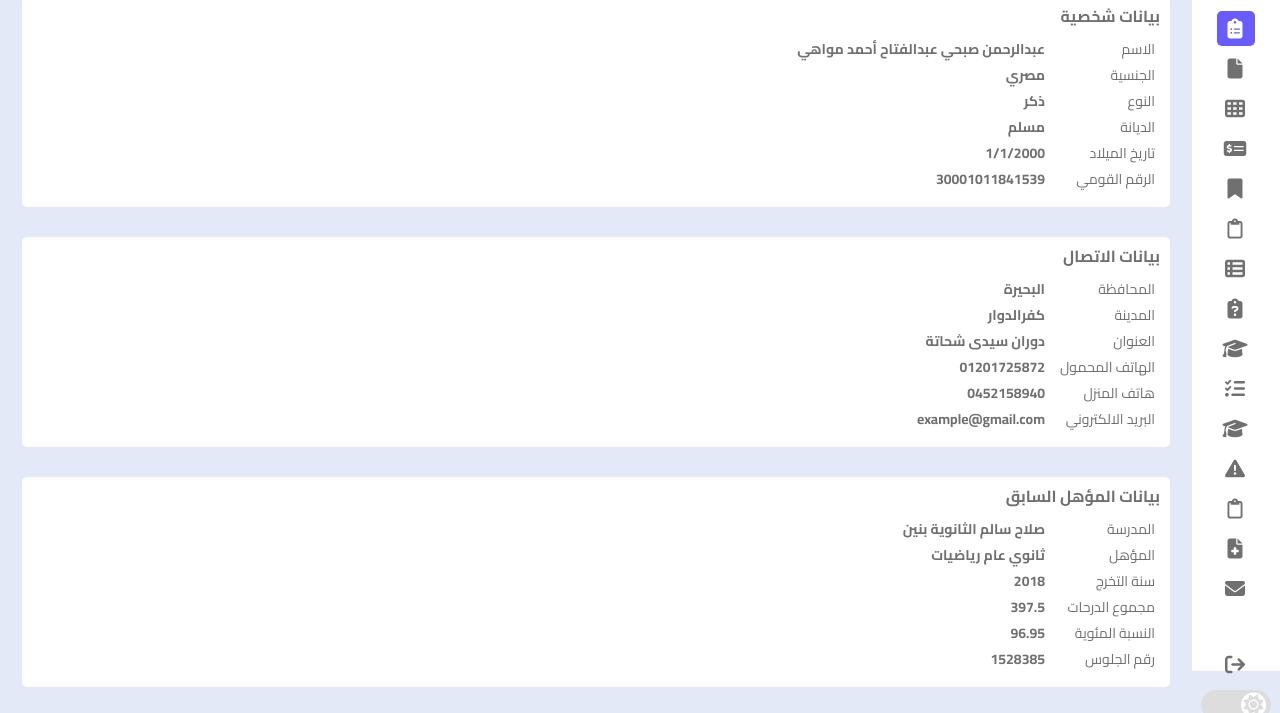
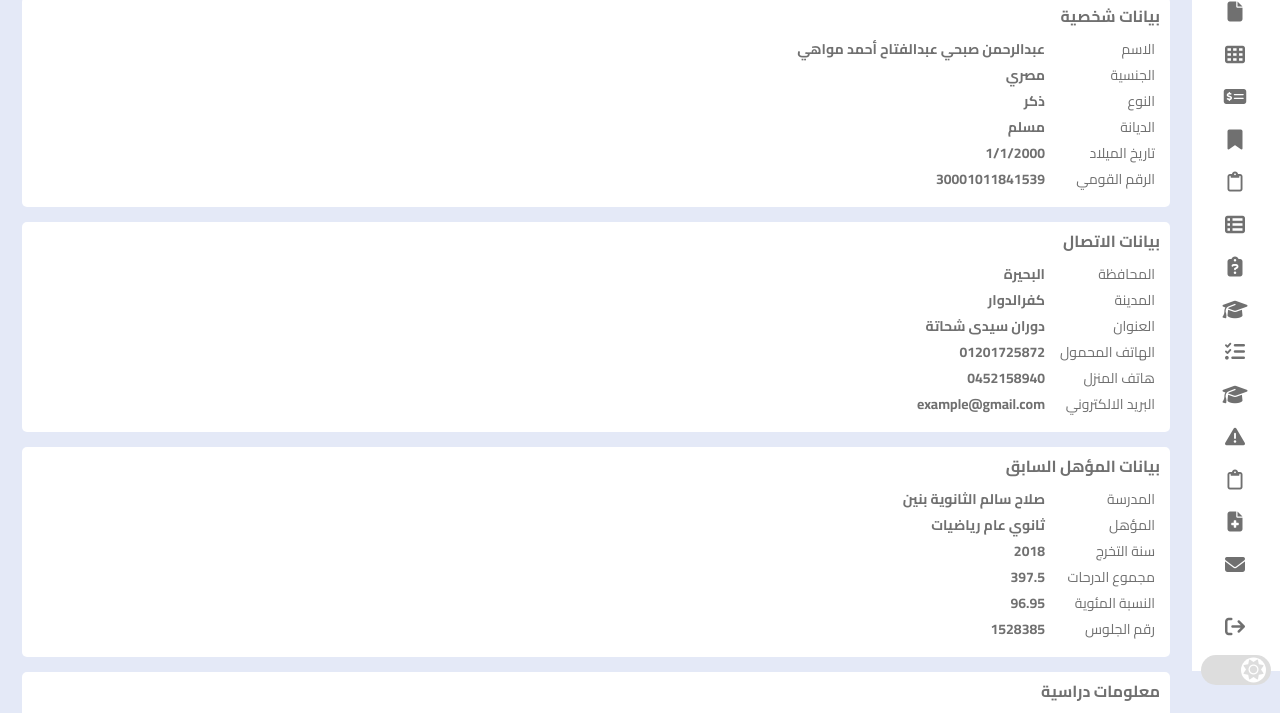
Before and after one commit to abdoSobhy1/ibn-elhaitham, a plain HTML site: page index.html in a window 1280 px wide. Shown: the part 129-842 px from the top of the page. Drawn offline with Linux system fonts and the light colour scheme.

Commit message:
Update main.css

```diff
--- a/css/main.css
+++ b/css/main.css
@@ -153,7 +153,7 @@ body.dark .sidebar header .toggle {
 }
 
 .menu-links {
-    margin-top: 30px;
+    margin: 0;
 }
 
 .menu-links,
@@ -161,8 +161,12 @@ body.dark .sidebar header .toggle {
     padding: 10px;
 }
 
+.menu {
+    margin: 0;
+}
+
 .sidebar li {
-    height: 35px;
+    height: 37.5px;
     margin-top: 5px;
     list-style: none;
     display: flex;
@@ -203,10 +207,11 @@ body.dark .sidebar header .toggle {
 }
 
 .sidebar .menu-bar {
-    height: calc(100% - 50px);
+    height: calc(100% - 30px);
     display: flex;
     flex-direction: column;
     justify-content: space-between;
+    justify-content: center;
 }
 
 .menu-bar .mode i {
@@ -337,6 +342,7 @@ body.dark .sidebar li a.active .text {
 .content .title h2 {
     margin: 0 10px 0 0;
     font-size: 20px;
+    color: var(--text-color);
     font-weight: bold;
     padding-right: 10px;
     border-right: var(--primary-color) 3px solid;
@@ -345,7 +351,7 @@ body.dark .sidebar li a.active .text {
 .cards {
     display: grid;
     grid-template-columns: repeat(1, minmax(auto, 1fr));
-    gap: 30px;
+    gap: 15px;
     margin: 30px 0;
 }
 
```
